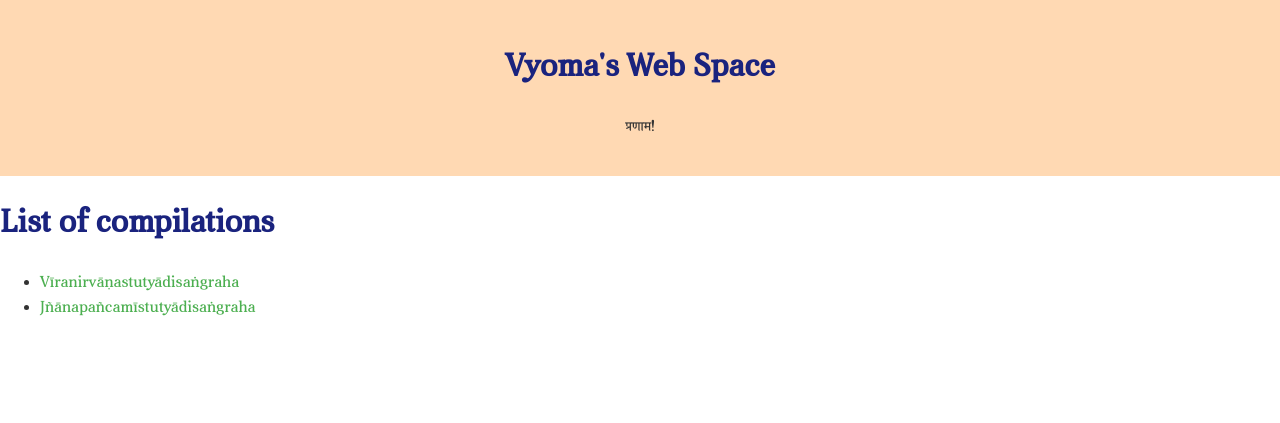
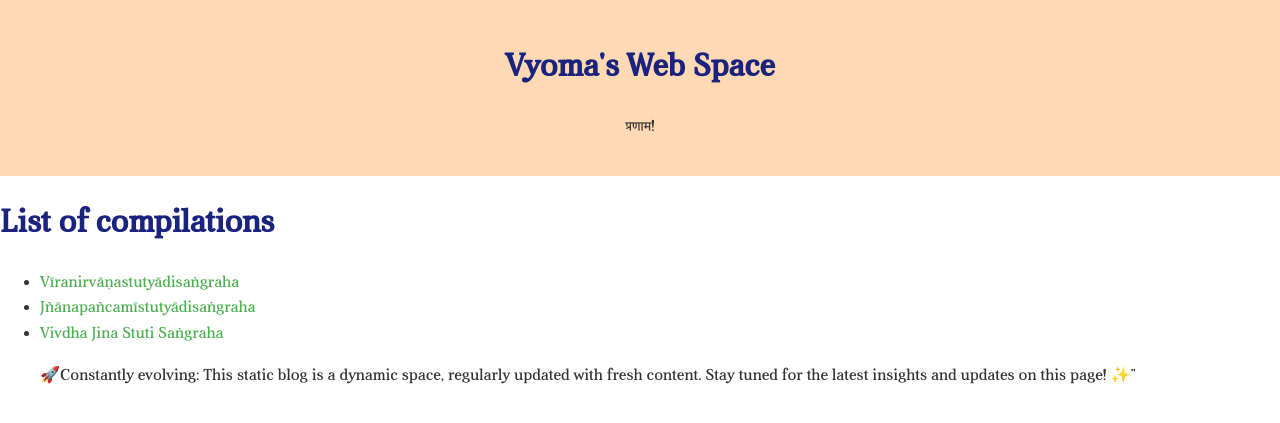
Before and after one commit to svyoma/svyoma.github.io, a Jekyll site: the page blogs.html, which Jekyll copies as it is, in a window 1280 px wide. Shown: the top 423 px of the page. Built offline with Jekyll 4.4.1, drawn with Linux system fonts in a browser that asks for light colours.

Commit message:
Update blogs.html

```diff
--- a/blogs.html
+++ b/blogs.html
@@ -99,7 +99,9 @@
     <h1>List of compilations</h1>
     <ul>
         <li><a href="blogs/viranirvanastuti.html">Vīranirvāṇastutyādisaṅgraha</a></li>
-	<li><a href="blogs/jnanapancamistuti.html"> Jñānapañcamīstutyādisaṅgraha</a></li>
+	<li><a href="blogs/jnanapancamistuti.html">Jñānapañcamīstutyādisaṅgraha</a></li>
+	<li><a href="blogs/jinastuti.html">Vivdha Jina Stuti Saṅgraha</a></li>
+	    <p>🚀Constantly evolving: This static blog is a dynamic space, regularly updated with fresh content. Stay tuned for the latest insights and updates on this page! ✨"</p>
         <!-- Add more list items for each blog post -->
     </ul>
 </body>
```
